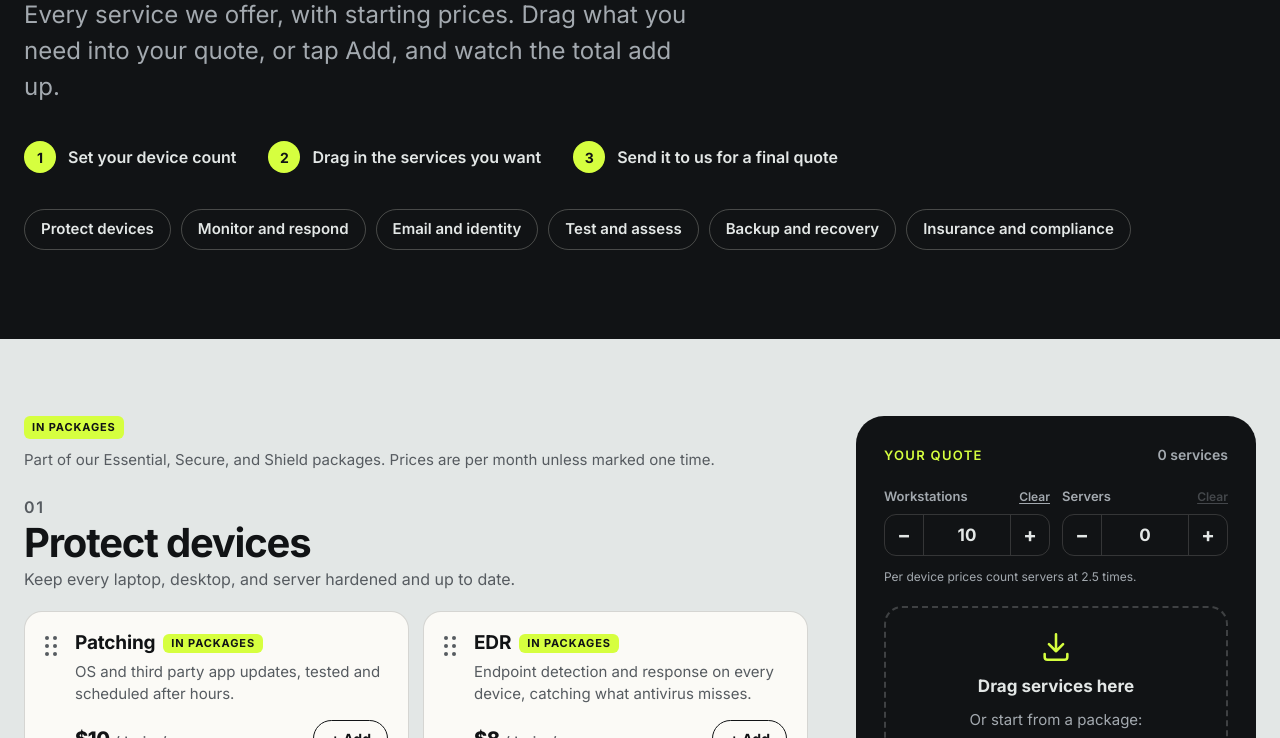
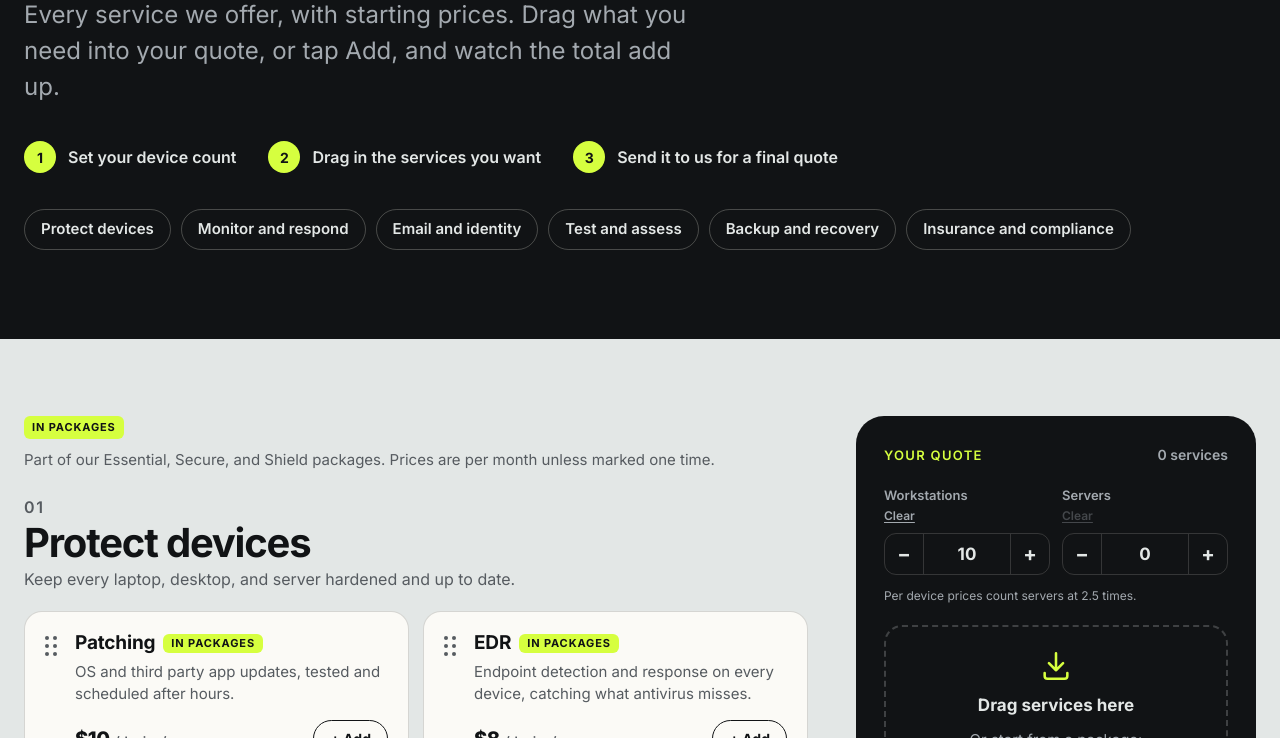
Before and after one commit to henrymosk1011/cyberxla-website, a plain HTML site: page build-your-quote/index.html in a window 1280 px wide. Shown: the part 362-1100 px from the top of the page. Drawn offline with Linux system fonts and the light colour scheme.

Commit message:
Move Clear links under the Workstations and Servers labels (#20)
Claude-Session: https://claude.ai/code/session_01K4hJVAUqmvGnbQPxz9oZ15

Co-authored-by: Claude <noreply@anthropic.com>

```diff
--- a/build-your-quote/index.html
+++ b/build-your-quote/index.html
@@ -126,7 +126,7 @@ main { padding: clamp(40px, 6vw, 80px) 0 clamp(64px, 9vw, 120px); }
 .q-count { font-size: 14px; color: var(--ink-mute); font-weight: 600; }
 .q-devices { display: grid; grid-template-columns: 1fr 1fr; gap: 12px; }
 .q-devices label { display: block; font-size: 13px; font-weight: 600; color: var(--ink-mute); }
-.q-label { display: flex; justify-content: space-between; align-items: baseline; gap: 8px; margin-bottom: 6px; }
+.q-label { display: flex; flex-direction: column; align-items: flex-start; gap: 0; margin-bottom: 6px; }
 .q-zero { border: none; background: none; padding: 2px 0; color: var(--ink-mute); font-size: 12px; font-weight: 600; text-decoration: underline; text-underline-offset: 2px; cursor: pointer; touch-action: manipulation; -webkit-tap-highlight-color: transparent; transition: color 0.15s, opacity 0.15s; }
 .q-zero:hover { color: var(--lime); }
 .q-zero:disabled { opacity: 0.35; cursor: default; color: var(--ink-mute); }
```
